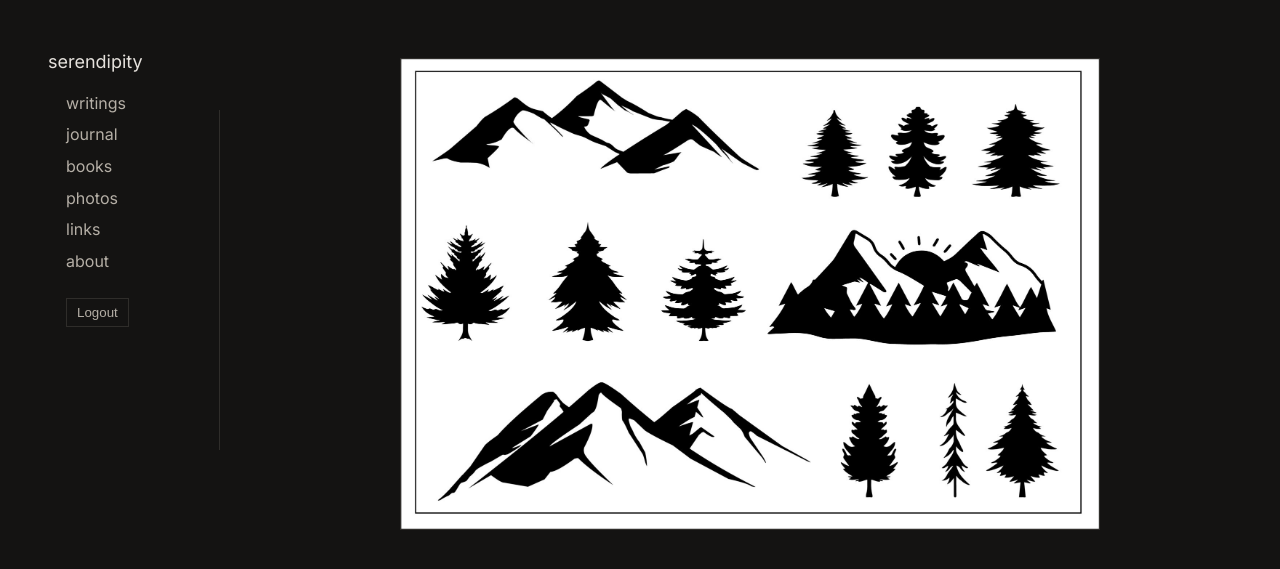
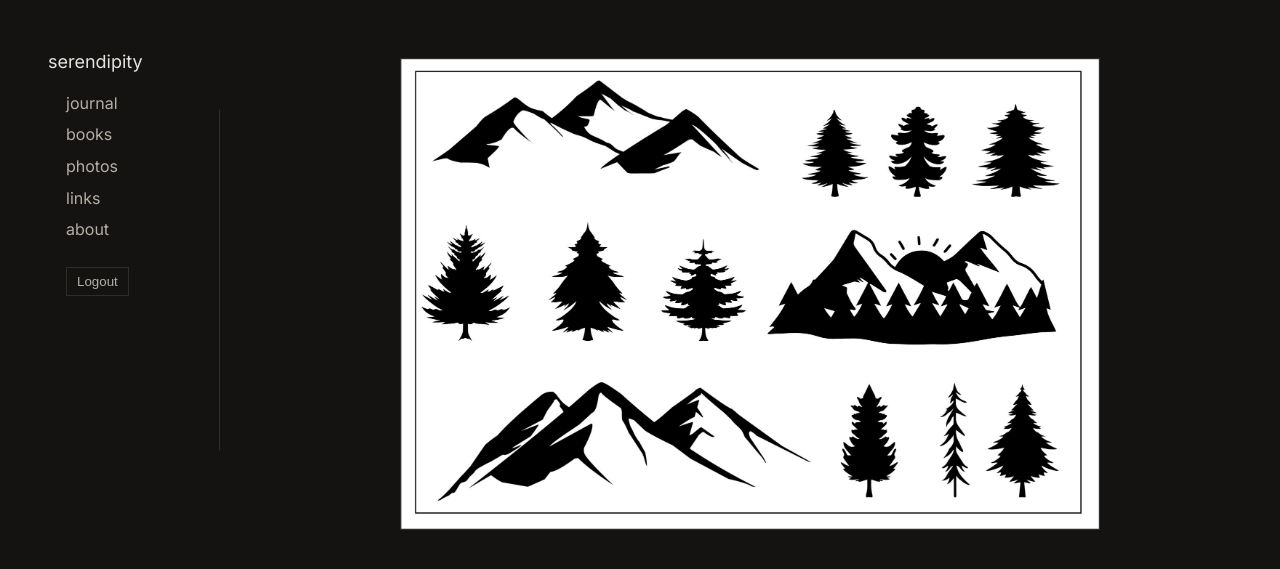
Before and after one commit to nazirmusawer/nazirmusawer.github.io, a Jekyll site: the page built from photos.md, in a window 1280 px wide. Shown: the top 569 px of the page. Built offline with Jekyll 4.4.1, drawn with Linux system fonts in a browser that asks for light colours.

Commit message:
Update default.html

```diff
--- a/_layouts/default.html
+++ b/_layouts/default.html
@@ -5,6 +5,7 @@
     <meta name="viewport" content="width=device-width, initial-scale=1" />
     <title>{{ page.title }} · {{ site.title }}</title>
 
+    <!-- Inter font -->
     <link rel="preconnect" href="https://fonts.googleapis.com">
     <link rel="preconnect" href="https://fonts.gstatic.com" crossorigin>
     <link href="https://fonts.googleapis.com/css2?family=Inter:wght@400;500;600&display=swap" rel="stylesheet">
@@ -22,13 +23,11 @@
             </a>
           </div>
 
-
           <nav class="nav">
-            <a href="{{ '/home/' | relative_url }}">writings</a>
-            <a href="/journal/">journal</a>
-            <a href="/books/">books</a>
+            <a href="{{ '/journal/' | relative_url }}">journal</a>
+            <a href="{{ '/books/' | relative_url }}">books</a>
             <a href="{{ '/photos/' | relative_url }}">photos</a>
-            <a href="/links/">links</a>
+            <a href="{{ '/links/' | relative_url }}">links</a>
             <a href="{{ '/about/' | relative_url }}">about</a>
           </nav>
 
```
Also changed, not shown: other parts of _layouts/default.html (+3 -2 lines). Lines whose indentation alone changed are shown as unchanged.
